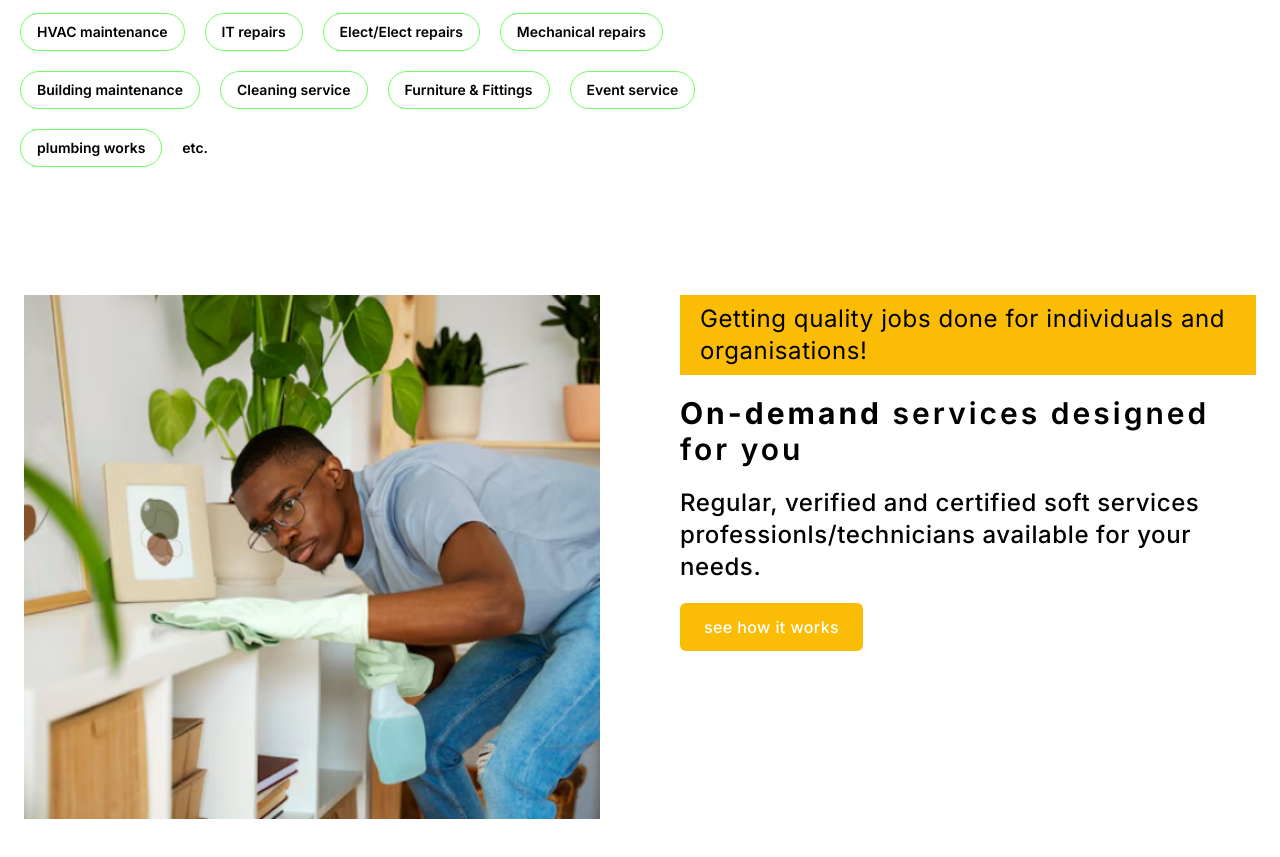
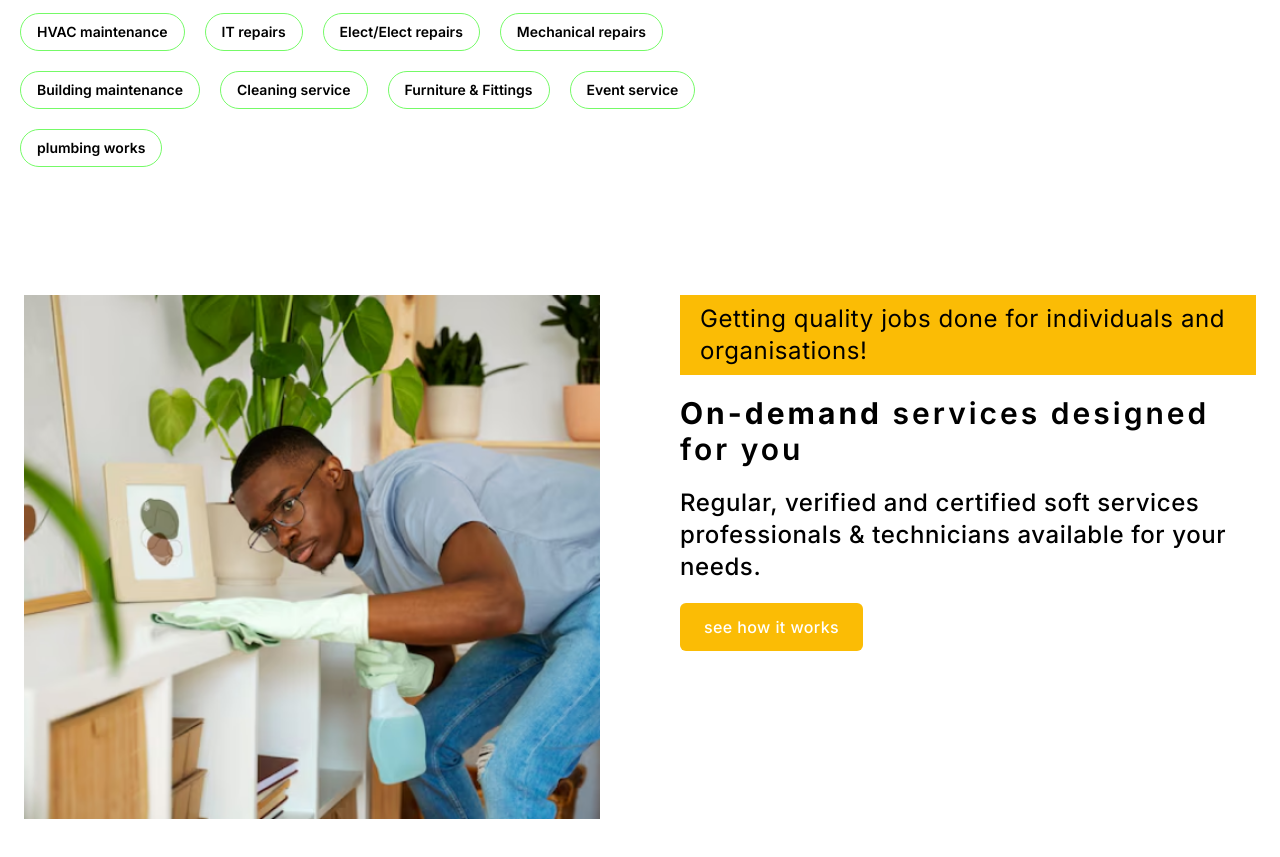
Before and after one commit to YomaAroriode/hq2, a Next.js app: page / in a window 1280 px wide. Shown: the part 800-1657 px from the top of the page. Built offline with nearby package versions, Linux system fonts and the light colour scheme.

Commit message:
removed etc

```diff
--- a/app/components/search.jsx
+++ b/app/components/search.jsx
@@ -56,10 +56,6 @@ export default function Search() {
 						{item}
 					</span>
 				))}
-
-				<span className='inline-flex items-center justify-center gap-1 rounded-full text-sm font-semibold text-black'>
-					etc.
-				</span>
 			</div>
 		</>
 	);
--- a/app/ui/section1.jsx
+++ b/app/ui/section1.jsx
@@ -22,8 +22,8 @@ export default function SectionOne() {
 							</p>
 
 							<p className='mb-5 text-sm font-medium tracking-wide md:text-xl lg:text-2xl'>
-								Regular, verified and certified soft services
-								professionls/technicians available for your needs.
+								Regular, verified and certified soft services professionals &
+								technicians available for your needs.
 							</p>
 
 							<button className='inline-flex h-10 items-center justify-center gap-2 whitespace-nowrap rounded-md bg-custom-yellow p-6 text-sm font-medium tracking-wide text-white transition duration-300 hover:bg-yellow-600 focus:bg-yellow-700 focus-visible:outline-none disabled:cursor-not-allowed disabled:border-yellow-300 disabled:bg-yellow-300 disabled:shadow-none md:text-base'>
```
